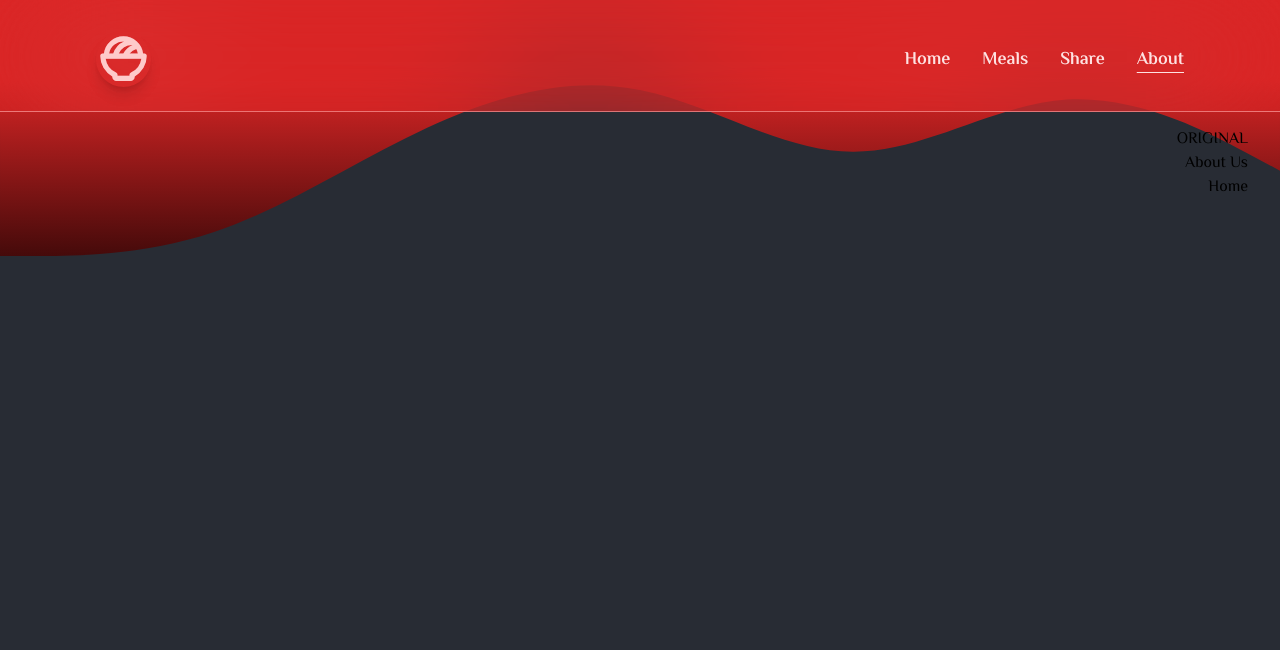
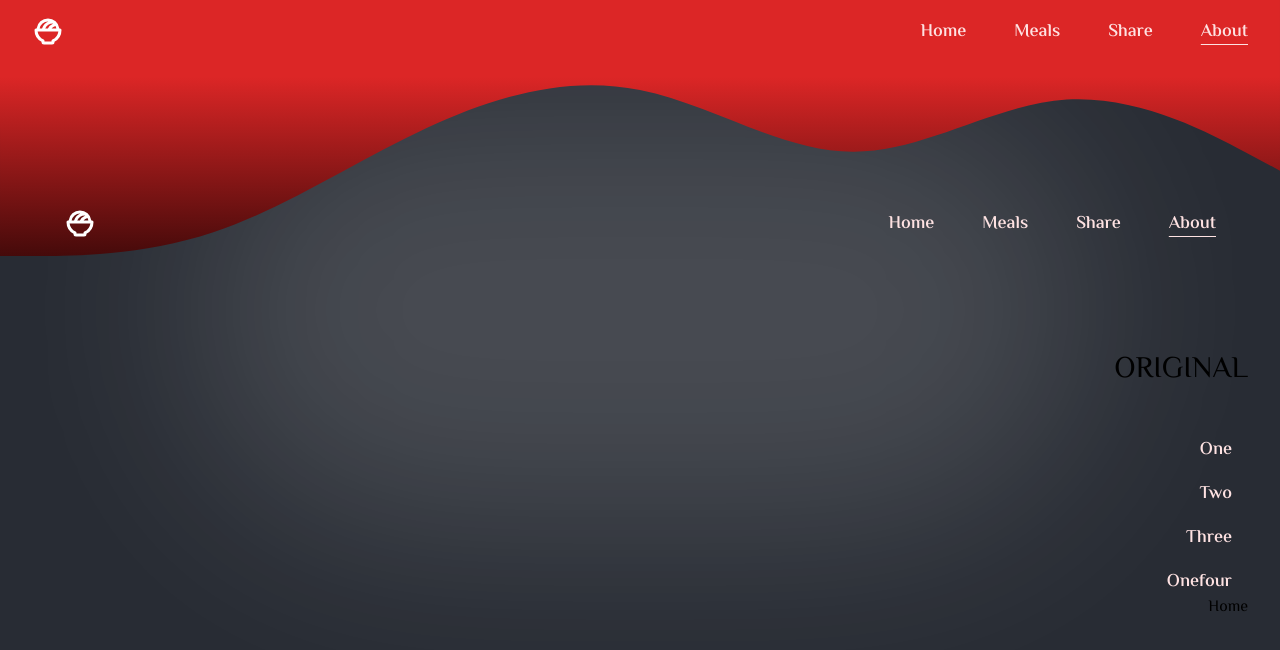
Before and after one commit to DevDhaif/next-food, a Next.js app: page /about in a window 1280 px wide. Shown: the top 650 px of the page. Built offline with nearby package versions, Linux system fonts and the light colour scheme.

Commit message:
update nav

```diff
--- a/app/about/page.js
+++ b/app/about/page.js
@@ -3,19 +3,44 @@ import Link from "next/link";
 import Header from "@/components/Header";
 import DishCard from "@/components/DishCard";
 import { useState } from "react";
+import NavLink from "@/components/NavLink";
+import { Disclosure, DisclosurePanel, Transition } from "@headlessui/react";
 function page() {
   const [value, setValue] = useState("VALUE HERE");
-  const clicker = (e) => {
-    console.log("WHAT");
-    console.log(e);
+  const clicker = () => {
+    setValue((cur) => !cur);
+    console.log(value);
   };
   return (
     <>
       <Header></Header>
       <div>
         {/* <DishCard clicker={() => clicker(value)} /> */}
-        <button onClick={() => clicker(value)}>ORIGINAL</button>
-        <p>About Us </p>
+        <button className="mt-24 text-3xl" onClick={clicker}>
+          ORIGINAL
+        </button>
+        <Transition show={value}>
+          <div className="transition duration-300 ease-in data-[closed]:opacity-0">
+            <div className="px-4 mt-12 transition duration-300 ease-in flex space-y-4 flex-col ">
+              <NavLink href={"/"}>one</NavLink>
+              <NavLink href={"/"}>two</NavLink>
+              <NavLink href={"/"}>three</NavLink>
+              <NavLink href={"/"}>onefour</NavLink>
+            </div>
+          </div>
+        </Transition>
+        <Disclosure>
+          <DisclosurePanel>
+            <Transition>
+              <div className="px-4 bg-red-100 transition duration-300 ease-in flex space-y-4 flex-col -mt-4">
+                <NavLink href={"/"}>one</NavLink>
+                <NavLink href={"/"}>two</NavLink>
+                <NavLink href={"/"}>three</NavLink>
+                <NavLink href={"/"}>onefour</NavLink>
+              </div>
+            </Transition>
+          </DisclosurePanel>
+        </Disclosure>
         <Link href={"/"}>Home</Link>
       </div>
     </>
--- a/app/layout.js
+++ b/app/layout.js
@@ -17,7 +17,8 @@ export const metadata = {
 export default function RootLayout({ children }) {
   return (
     <html lang="ar">
-      <body className={`text-right ${messiri.className}`}>
+      <body className={`relative text-right ${messiri.className}`}>
+        <div className="absolute inset-[15%] block rounded-full bg-white/15 blur-[100px]"></div>
         <svg width="0" height="0">
           <defs>
             <linearGradient
--- a/components/Header.js
+++ b/components/Header.js
@@ -1,22 +1,105 @@
+"use client";
+import { Disclosure, DisclosureButton, Transition } from "@headlessui/react";
+import { Bars3Icon, XMarkIcon } from "@heroicons/react/24/outline";
+import { PiBowlFoodBold } from "react-icons/pi";
+import NavLink from "./NavLink";
+import { useState } from "react";
 
-import { PiBowlFoodBold } from "react-icons/pi";
-import NavLink from './NavLink';
+const navigation = [
+  { name: "Home", href: "/", current: false },
+  { name: "Meals", href: "/meals", current: false },
+  { name: "Share", href: "/meals/share", current: false },
+  { name: "About", href: "/about", current: false },
+];
 
-function Header() {
-    return (
-        <nav className=' fixed left-0  z-50 top-0  w-full border-b border-red-300/50 bg-red-600/10 pb-6 pt-8 backdrop-blur-3xl  px-4  '>
-            <div className=' container max-w-6xl mx-auto flex items-center justify-between space-x-4'>
-                <NavLink href={'/'}> <PiBowlFoodBold size={55} className='shadow-lg rounded-full text-red-200' /> </NavLink>
+export default function Header() {
+  const [open, setOpen] = useState(false);
+  const closeMenu = () => {
+    console.log("ID");
+    setOpen(false);
+  };
 
-                <div className='flex space-x-8'>
-                    <NavLink href={'/'}> home </NavLink>
-                    <NavLink href={'/meals'}> meals </NavLink>
-                    <NavLink href={'/meals/share'}> share </NavLink>
-                    <NavLink href={'/about'}> about </NavLink>
-                </div>
+  return (
+    <Disclosure as="nav" className="">
+      <div className="mx-auto max-w-7xl px-2 sm:px-6 lg:px-8">
+        <div className="relative flex h-16 items-center justify-between">
+          <div className="flex z-[100] flex-shrink-0 items-center">
+            <PiBowlFoodBold size={32} className="text-white" />
+          </div>
+          <div className="absolute inset-y-0 right-0 flex items-center sm:hidden">
+            <DisclosureButton className="inline-flex z-[100] items-center justify-center p-2 rounded-md text-gray-100 hover:text-white hover:bg-red-500 outline outline-1 outline-red-100 focus:outline-none">
+              <span className="sr-only">Open main menu</span>
+              {open ? (
+                <XMarkIcon
+                  onClick={() => setOpen(false)}
+                  className="block h-6 w-6"
+                  aria-hidden="true"
+                />
+              ) : (
+                <Bars3Icon
+                  onClick={() => setOpen(true)}
+                  className="block h-6 w-6"
+                  aria-hidden="true"
+                />
+              )}
+            </DisclosureButton>
+          </div>
+          <div className="hidden sm:block sm:ml-6">
+            <div className="flex space-x-4 lg:space-x-8 xl:space-x-12">
+              {navigation.map((item) => (
+                <NavLink
+                  key={item.name}
+                  href={item.href}
+                  aria-current={item.current ? "page" : undefined}
+                >
+                  {item.name}
+                </NavLink>
+              ))}
             </div>
-        </nav>
-    );
+          </div>
+        </div>
+      </div>
+
+      <Transition show={open}>
+        <div className="px-4 inset-0  z-[80] min-h-screen fixed bg-red-600 max-h-screen py-12 transition duration-500  ease-in flex data-[closed]:opacity-0 space-y-4 flex-col items-center justify-center mt-4">
+          <div className="absolute top-[60%] opacity-30 w-full h-full z-[100]">
+            <svg xmlns="http://www.w3.org/2000/svg" viewBox="0 0 1600 900">
+              <rect fill="#58FF91" />
+              <polygon fill="#7375ce" points="957 450 539 900 1396 900" />
+              <polygon fill="#ad7276" points="957 450 872.9 900 1396 900" />
+              <polygon fill="#175ee7" points="-60 900 398 662 816 900" />
+              <polygon fill="#a04152" points="337 900 398 662 816 900" />
+              <polygon fill="#5688ce" points="1203 546 1552 900 876 900" />
+              <polygon fill="#a16574" points="1203 546 1552 900 1162 900" />
+              <polygon fill="#4095ab" points="641 695 886 900 367 900" />
+              <polygon fill="#874b61" points="587 900 641 695 886 900" />
+              <polygon fill="#4b9177" points="1710 900 1401 632 1096 900" />
+              <polygon fill="#a98094" points="1710 900 1401 632 1365 900" />
+              <polygon fill="#83b881" points="1210 900 971 687 725 900" />
+              <polygon fill="#885278" points="943 900 1210 900 971 687" />
+            </svg>
+          </div>
+          <div className="absolute inset-[15%] block rounded-full z-10 bg-red-100/20 blur-[100px]"></div>
+          <div className="absolute left-1/3 top-1/2 w-12 h-12  block rounded-full z-10 bg-red-100/20 blur-[10px]"></div>
+          <div className="absolute left-[10%] top-[30%] w-14 h-14  block rounded-full z-10 bg-red-100/20 blur-[10px]"></div>
+          <div className="absolute left-1/3 top-1/4 w-8 h-8  block rounded-full z-10 bg-red-100/20 blur-[10px]"></div>
+          <div className="absolute left-[35%] bottom-1/4 w-16 h-16 block rounded-full z-10 bg-red-100/20 blur-[10px]"></div>
+          <div className="absolute right-[15%] bottom-[10%] w-20 h-20  block rounded-full z-10 bg-red-100/20 blur-[10px]"></div>
+          <div className="absolute left-[10%] top-[10%] w-24 h-24  block rounded-full z-10 bg-red-100/20 blur-[10px]"></div>
+          <div className="absolute right-[10%] top-[40%] w-6 h-6  block rounded-full z-10 bg-red-100/20 blur-[10px]"></div>
+          <div className="absolute right-[10%] top-[15%] w-8 h-8  block rounded-full z-10 bg-red-100/20 blur-[10px]"></div>
+          {navigation.map((item) => (
+            <NavLink
+              closeMenu={closeMenu}
+              key={item.name}
+              href={item.href}
+              aria-current={item.current ? "page" : undefined}
+            >
+              {item.name}
+            </NavLink>
+          ))}
+        </div>
+      </Transition>
+    </Disclosure>
+  );
 }
-
-export default Header;
--- a/components/NavLink.js
+++ b/components/NavLink.js
@@ -1,15 +1,21 @@
-'use client'
+"use client";
 import Link from "next/link";
-import { usePathname } from "next/navigation"
+import { usePathname } from "next/navigation";
 
-function NavLink({ href, children }) {
-    const path = usePathname();
+function NavLink({ href, children, closeMenu }) {
+  const path = usePathname();
 
-    return (
-        <Link href={href} className={`capitalize font-semibold text-lg text-red-100 hover:text-red-200 ${path === href ? ' underline decoration-red-100 underline-offset-8' : ''}`}>
-            {children}
-        </Link>
-    )
+  return (
+    <Link
+      onClick={closeMenu}
+      href={href}
+      className={`capitalize z-[120] font-semibold text-lg text-red-100 hover:text-red-200 ${
+        path === href ? " underline decoration-red-100 underline-offset-8" : ""
+      }`}
+    >
+      {children}
+    </Link>
+  );
 }
 
-export default NavLink
+export default NavLink;
--- a/package.json
+++ b/package.json
@@ -11,6 +11,9 @@
   "dependencies": {
     "@firebase/firestore": "^4.6.3",
     "@firebase/storage": "^0.12.5",
+    "@headlessui/react": "^2.1.2",
+    "@heroicons/react": "^2.1.4",
+    "@material-tailwind/react": "^2.1.9",
     "@radix-ui/react-label": "^2.1.0",
     "@radix-ui/react-slot": "^1.1.0",
     "@radix-ui/react-tabs": "^1.1.0",
```
Also changed, not shown: 1 other file (tests, documents, lock files or other folders).
